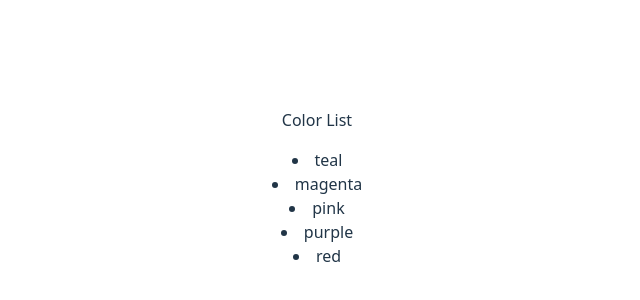
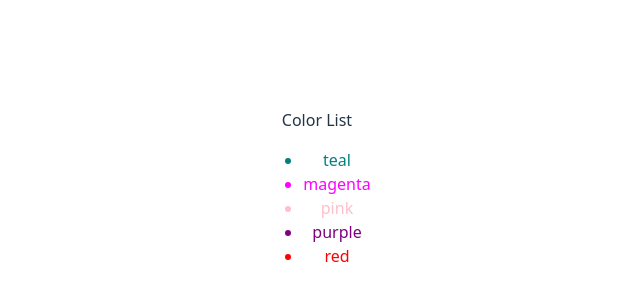
Before and after one commit to DevOlabode/Learning-React, a React (Vite) app: page / in a window 1280 px wide. Shown: the part 212-512 px from the top of the page, without its empty margins (323-963 px from the left). Built offline with nearby package versions, Linux system fonts and the light colour scheme.

Commit message:
Completed the color list component

```diff
--- a/src/ColorList.jsx
+++ b/src/ColorList.jsx
@@ -1,9 +1,11 @@
 export default function ColorList({colors}){
-    const lis = colors.map((color) => <li>{color}</li>)
     return (
         <div>
             <p>Color List</p>
-            <p>{lis}</p>
+            <ul>
+               {colors.map((color) =>
+                 <li style={{color : color}}>{color}</li>)}
+            </ul>
         </div>
     )
 }
```
